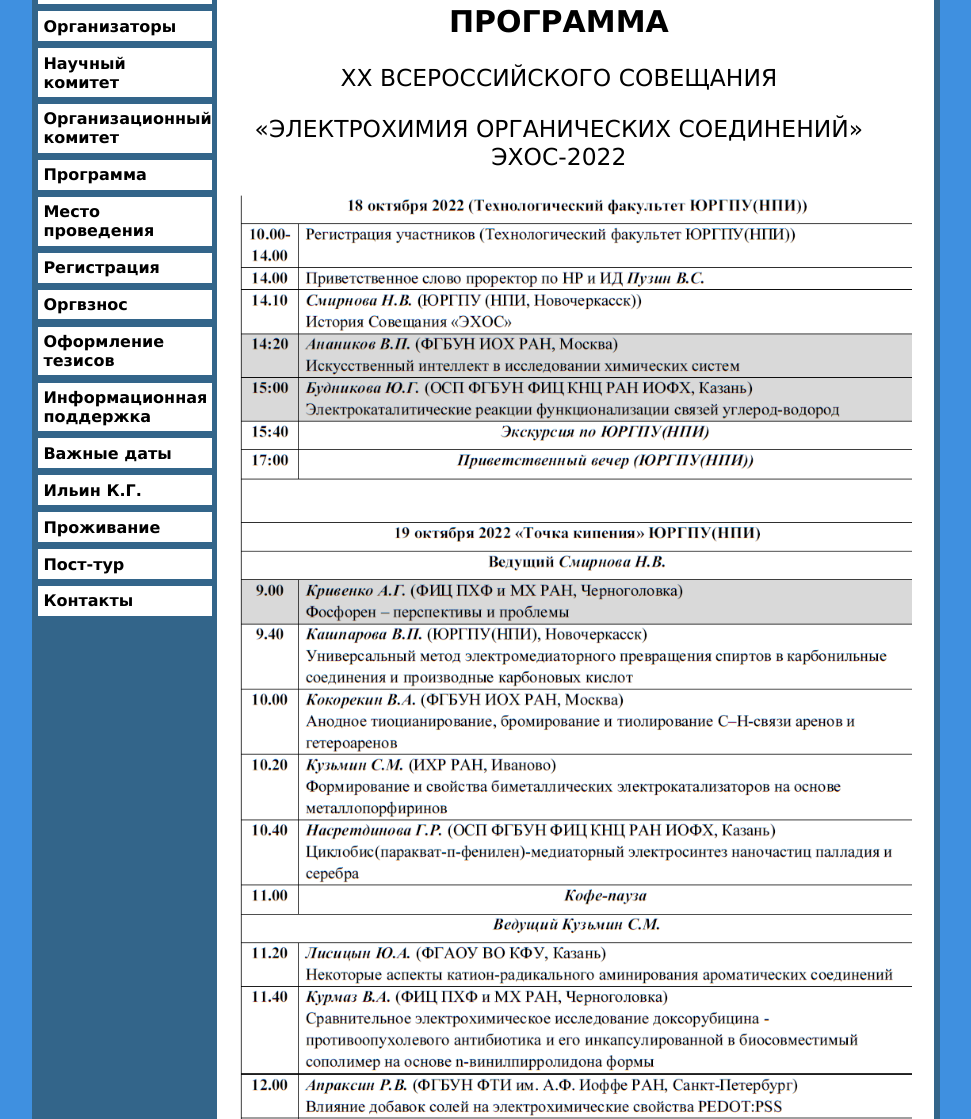
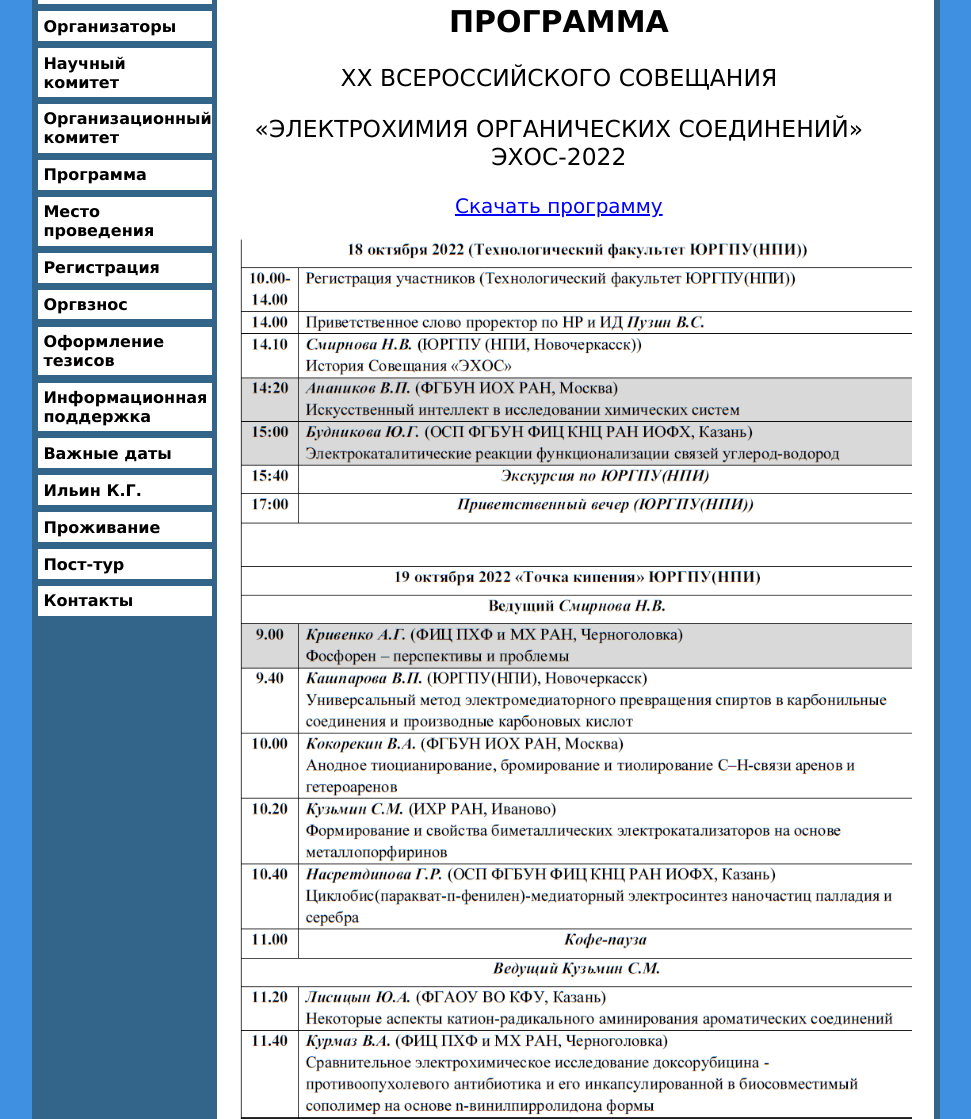
Before and after one commit to Miandic/Echoes2022, a Flask app: page /programm in a window 1280 px wide. Shown: the part 202-1321 px from the top of the page, without its empty margins (154-1125 px from the left). Run offline with Flask 2, Linux system fonts and the light colour scheme.

Commit message:
Programm downloading link

```diff
--- a/templates/04programm.html
+++ b/templates/04programm.html
@@ -5,7 +5,11 @@
     <h2>ПРОГРАММА</h2>
     <h3>XX ВСЕРОССИЙСКОГО СОВЕЩАНИЯ</h3>
     <h3>«ЭЛЕКТРОХИМИЯ ОРГАНИЧЕСКИХ СОЕДИНЕНИЙ» ЭХОС-2022</h3>
+    <a href="{{ url_for('static', filename='ПРОГРАММА_ЭХОС.docx') }}" style="color: blue; text-decoration: underline; font-size: 14;">Скачать программу</a>
+    <p> </p>
   </div>
+
+
   <img src="{{ url_for('static', filename='img/tmp-prg1.png') }}" class="temp-programm">
   <img src="{{ url_for('static', filename='img/tmp-prg2.png') }}" class="temp-programm">
   <img src="{{ url_for('static', filename='img/tmp-prg3.png') }}" class="temp-programm">
```
Also changed, not shown: 1 other file.
